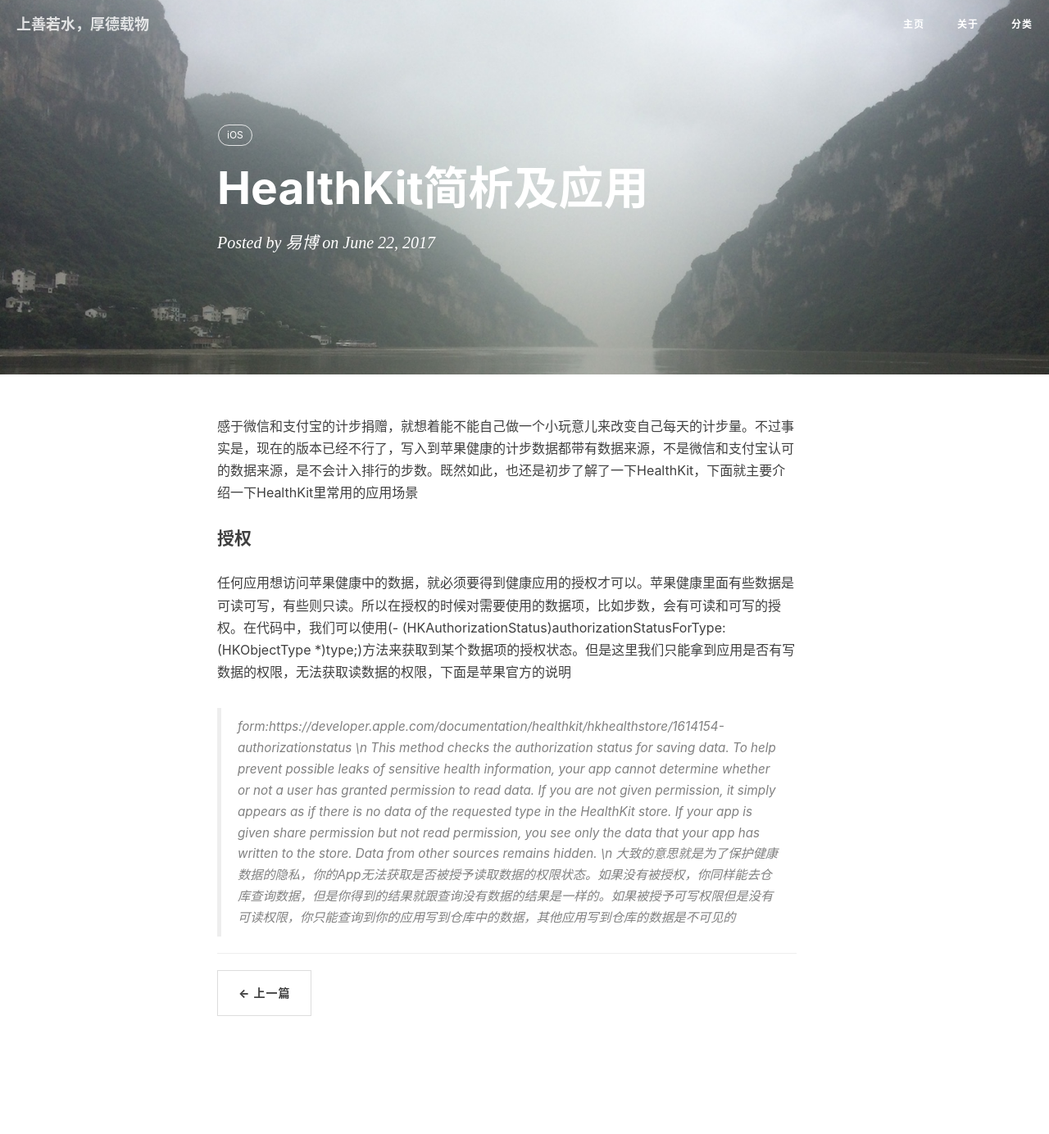
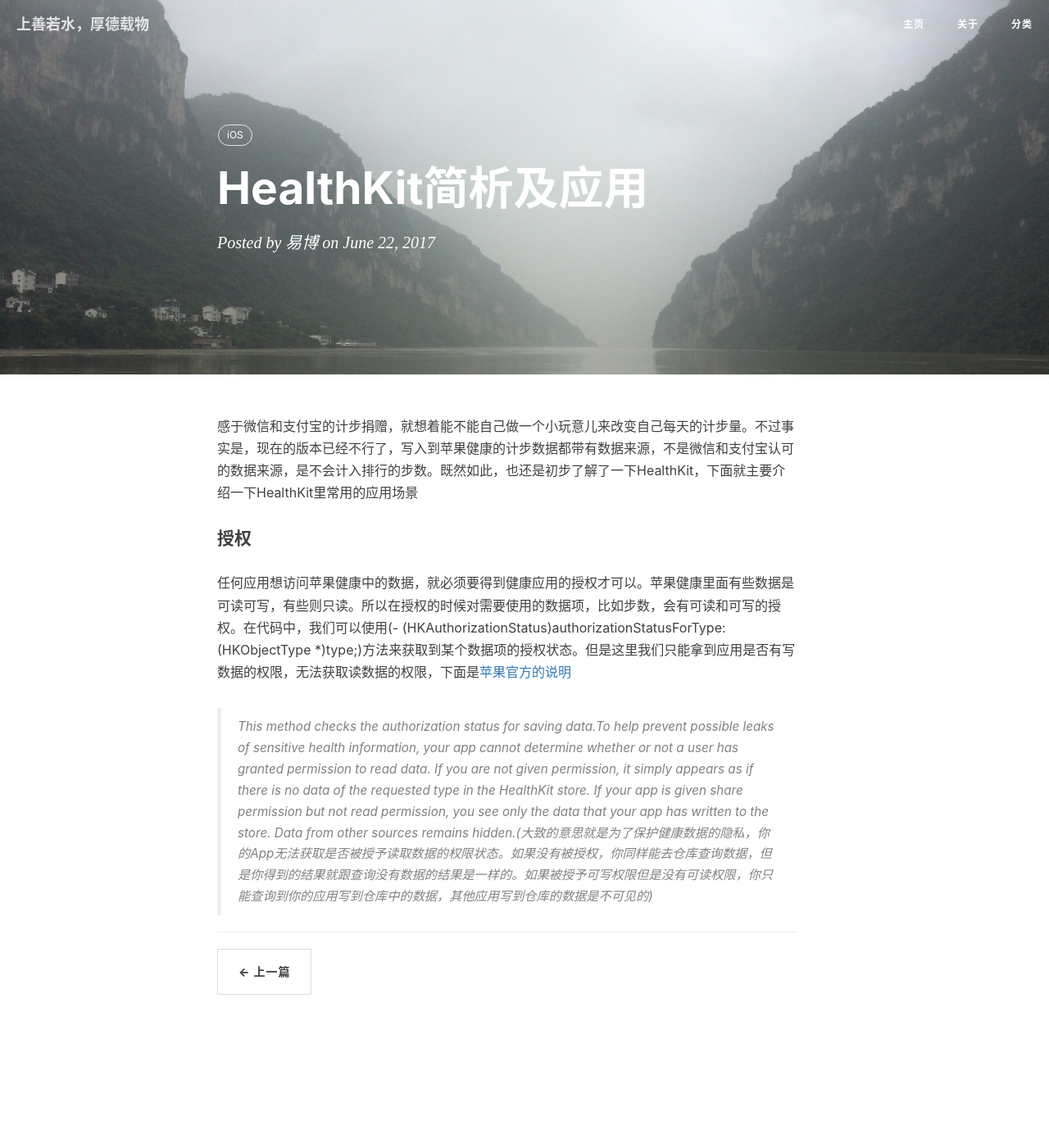
Before and after one commit to xttxqjfg/xttxqjfg.github.io, a Jekyll site: the page built from _posts/201706/2017-06-22-HealthKit简析及应用.markdown, in a window 1280 px wide. Shown: the whole page at 82% size. Built offline with Jekyll 4.4.1, drawn with Linux system fonts in a browser that asks for light colours; nearby versions of some CDN libraries; comment, search, counter and statistics services are not loaded; after the commit the page ends 1358 px from its top, so only the background shows below that.

Commit message:
no message

```diff
--- a/_posts/201706/2017-06-22-HealthKit简析及应用.markdown
+++ b/_posts/201706/2017-06-22-HealthKit简析及应用.markdown
@@ -13,9 +13,7 @@ tags:
 
 #### 授权
 
-任何应用想访问苹果健康中的数据，就必须要得到健康应用的授权才可以。苹果健康里面有些数据是可读可写，有些则只读。所以在授权的时候对需要使用的数据项，比如步数，会有可读和可写的授权。在代码中，我们可以使用(- (HKAuthorizationStatus)authorizationStatusForType:(HKObjectType *)type;)方法来获取到某个数据项的授权状态。但是这里我们只能拿到应用是否有写数据的权限，无法获取读数据的权限，下面是苹果官方的说明
+任何应用想访问苹果健康中的数据，就必须要得到健康应用的授权才可以。苹果健康里面有些数据是可读可写，有些则只读。所以在授权的时候对需要使用的数据项，比如步数，会有可读和可写的授权。在代码中，我们可以使用(- (HKAuthorizationStatus)authorizationStatusForType:(HKObjectType *)type;)方法来获取到某个数据项的授权状态。但是这里我们只能拿到应用是否有写数据的权限，无法获取读数据的权限，下面是[苹果官方的说明](form:https://developer.apple.com/documentation/healthkit/hkhealthstore/1614154-authorizationstatus)
 
->form:https://developer.apple.com/documentation/healthkit/hkhealthstore/1614154-authorizationstatus \n
-This method checks the authorization status for saving data.
-To help prevent possible leaks of sensitive health information, your app cannot determine whether or not a user has granted permission to read data. If you are not given permission, it simply appears as if there is no data of the requested type in the HealthKit store. If your app is given share permission but not read permission, you see only the data that your app has written to the store. Data from other sources remains hidden.  \n
-大致的意思就是为了保护健康数据的隐私，你的App无法获取是否被授予读取数据的权限状态。如果没有被授权，你同样能去仓库查询数据，但是你得到的结果就跟查询没有数据的结果是一样的。如果被授予可写权限但是没有可读权限，你只能查询到你的应用写到仓库中的数据，其他应用写到仓库的数据是不可见的
+>
+This method checks the authorization status for saving data.To help prevent possible leaks of sensitive health information, your app cannot determine whether or not a user has granted permission to read data. If you are not given permission, it simply appears as if there is no data of the requested type in the HealthKit store. If your app is given share permission but not read permission, you see only the data that your app has written to the store. Data from other sources remains hidden.(大致的意思就是为了保护健康数据的隐私，你的App无法获取是否被授予读取数据的权限状态。如果没有被授权，你同样能去仓库查询数据，但是你得到的结果就跟查询没有数据的结果是一样的。如果被授予可写权限但是没有可读权限，你只能查询到你的应用写到仓库中的数据，其他应用写到仓库的数据是不可见的)
```
